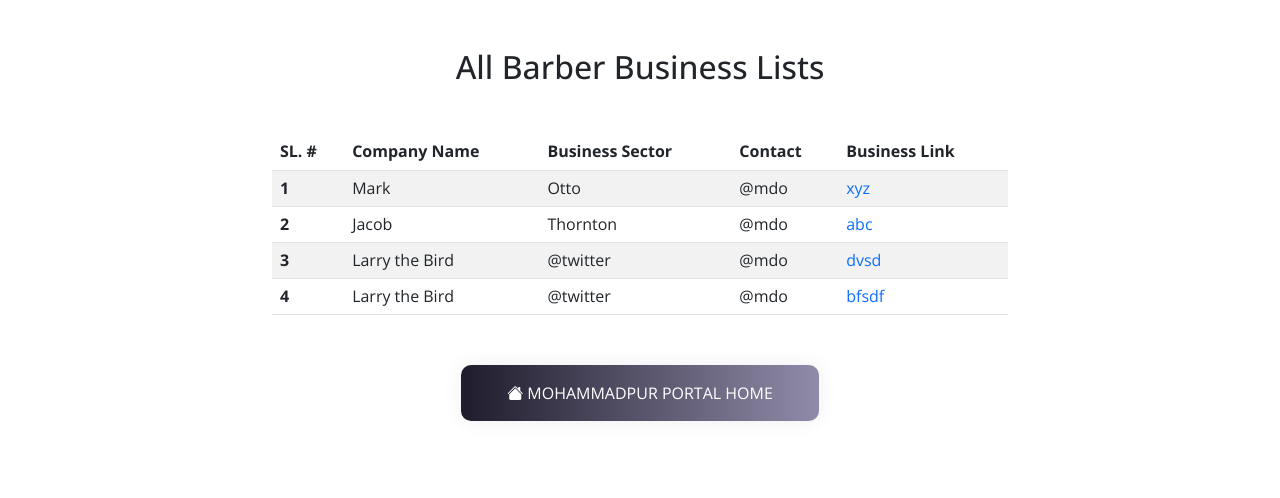
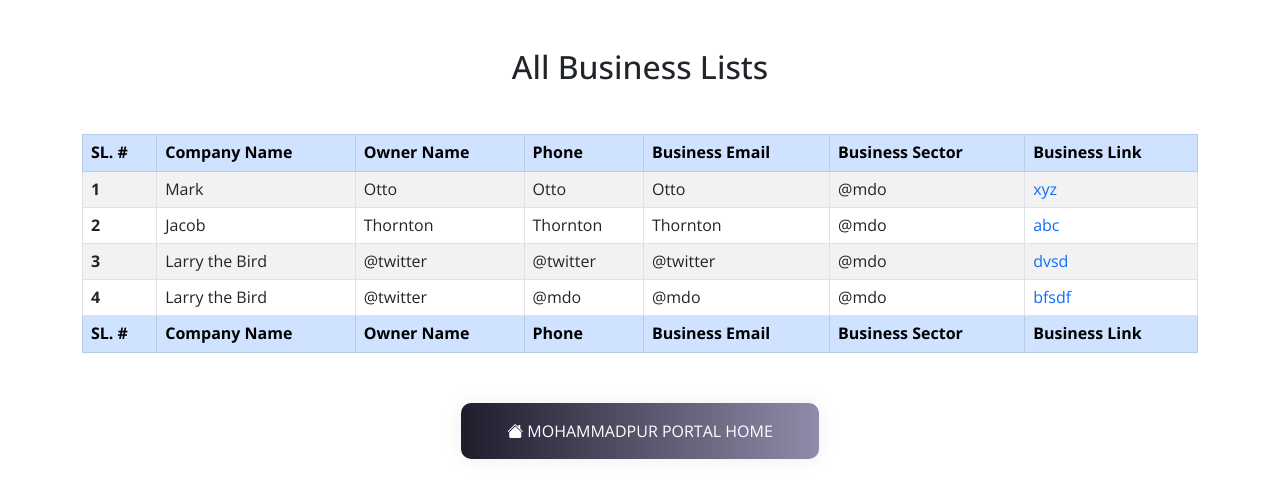
Before and after one commit to arifulhaque-wp/businessPortal, a PHP site: page /businessLists.php in a window 1280 px wide. Shown: the top 498 px of the page. Run offline with PHP 8.4, Linux system fonts and the light colour scheme.

Commit message:
table update

```diff
--- a/businessLists.php
+++ b/businessLists.php
@@ -1,4 +1,7 @@
 <?php
+
+require_once "db.php";
+
 
 ?>
 
@@ -9,7 +12,7 @@
     <meta http-equiv="X-UA-Compatible" content="IE=edge">
     <meta name="viewport" content="width=device-width, initial-scale=1.0">
 
-    <title>My Portal Business Lists</title>
+    <title>Business Lists</title>
 
     <link rel="shortcut icon" href="assets/images/favicon/favicon.ico" type="image/x-icon">
 
@@ -20,22 +23,37 @@
 <body>
     <div class="container">
         <div class="row">
-            <div class="offset-md-2 col-md-8 mt-5">
-                <h2 class="text-center">All Barber Business Lists</h2>
-                <table class="table table-striped mt-5">
+            <div class="col-md-12 mt-5">
+                <h2 class="text-center">All <?php ?> Business Lists</h2>
+                <table class="table table-striped table-hover table-bordered mt-5">
                     <thead>
-                      <tr>
+                      <tr class="table-primary">
                         <th scope="col">SL. #</th>
                         <th scope="col">Company Name</th>
+                        <th scope="col">Owner Name</th>
+                        <th scope="col">Phone</th>
+                        <th scope="col">Business Email</th>
                         <th scope="col">Business Sector</th>
-                        <th scope="col">Contact</th>
                         <th scope="col">Business Link</th>
                       </tr>
                     </thead>
+                    <tfoot>
+                      <tr class="table-primary">
+                        <th scope="col">SL. #</th>
+                        <th scope="col">Company Name</th>
+                        <th scope="col">Owner Name</th>
+                        <th scope="col">Phone</th>
+                        <th scope="col">Business Email</th>
+                        <th scope="col">Business Sector</th>
+                        <th scope="col">Business Link</th>
+                      </tr>
+                    </tfoot>
                     <tbody>
                       <tr>
                         <th scope="row">1</th>
                         <td>Mark</td>
+                        <td>Otto</td>
+                        <td>Otto</td>
                         <td>Otto</td>
                         <td>@mdo</td>
                         <td><a href="#">xyz</a></td>
@@ -44,12 +62,16 @@
                         <th scope="row">2</th>
                         <td>Jacob</td>
                         <td>Thornton</td>
+                        <td>Thornton</td>
+                        <td>Thornton</td>
                         <td>@mdo</td>
                         <td><a href="#">abc</a></td>
                       </tr>
                       <tr>
                         <th scope="row">3</th>
                         <td>Larry the Bird</td>
+                        <td>@twitter</td>
+                        <td>@twitter</td>
                         <td>@twitter</td>
                         <td>@mdo</td>
                         <td><a href="#">dvsd</a></td>
@@ -58,6 +80,8 @@
                         <th scope="row">4</th>
                         <td>Larry the Bird</td>
                         <td>@twitter</td>
+                        <td>@mdo</td>
+                        <td>@mdo</td>
                         <td>@mdo</td>
                         <td><a href="#">bfsdf</a></td>
                       </tr>
--- a/index.php
+++ b/index.php
@@ -1,6 +1,6 @@
 <?php
 
-require "db.php";
+require_once "db.php";
 
 ?>
 
```
Also changed, not shown: admin/dashboard.php (+8 -20 lines), admin/index.php (+7 -3 lines).
